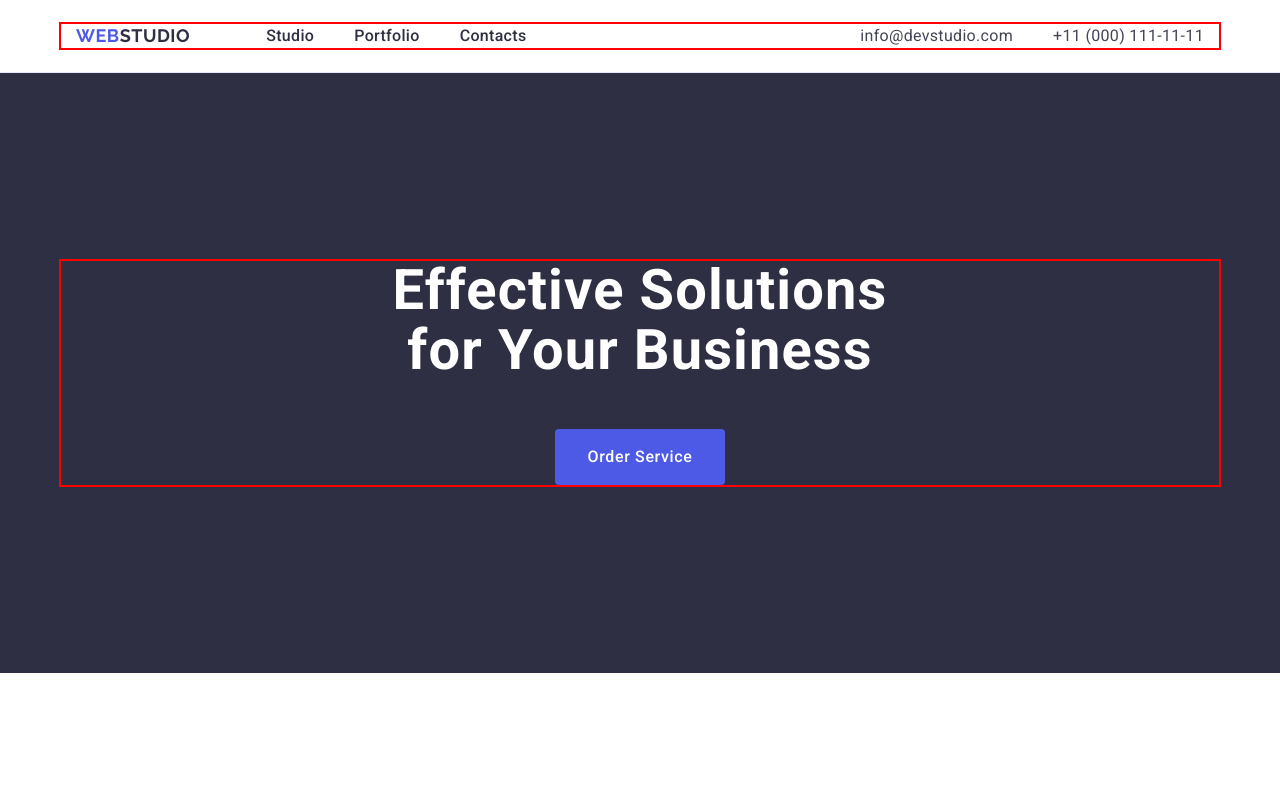
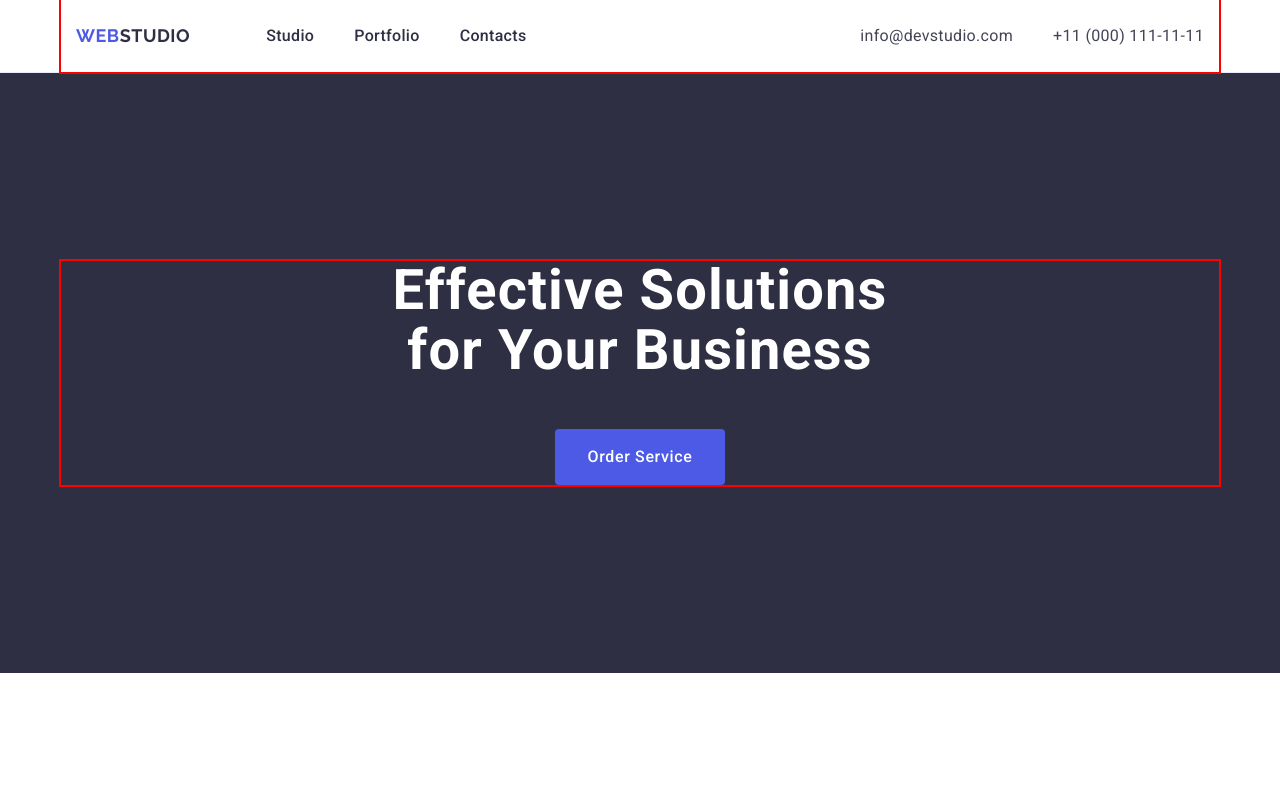
Before and after one commit to Sakrid1s/goit-markup-hw-03, a plain HTML site: page index.html in a window 1280 px wide. Shown: the top 789 px of the page. Drawn offline with nearby package versions, Linux system fonts and the light colour scheme.

Commit message:
Correction css

```diff
--- a/css/styles.css
+++ b/css/styles.css
@@ -65,13 +65,13 @@ address {
 /*=============================HEADER=============================*/
 
 .header {
-  padding-top: 24px;
-  padding-bottom: 24px;
+  /*padding: 24px 0;*/
   border-bottom: 1px solid var(--CORNFLOWER, #e7e9fc);
 }
 
 .header-container {
   display: flex;
+  align-items: center;
 }
 
 .header-navigation {
@@ -112,6 +112,8 @@ address {
   font-weight: 500;
   line-height: 1.5;
   letter-spacing: 0.02em;
+  display: block;
+  padding: 24px 0;
 }
 
 .header-menu-link:hover,
@@ -318,6 +320,7 @@ address {
 }
 
 .portfolio-item {
+  width: calc((100% - 24px * 2) / 3);
   /*padding-bottom: 32px;
   border: 1px solid var(--CORNFLOWER, #e7e9fc);*/
 }
```
